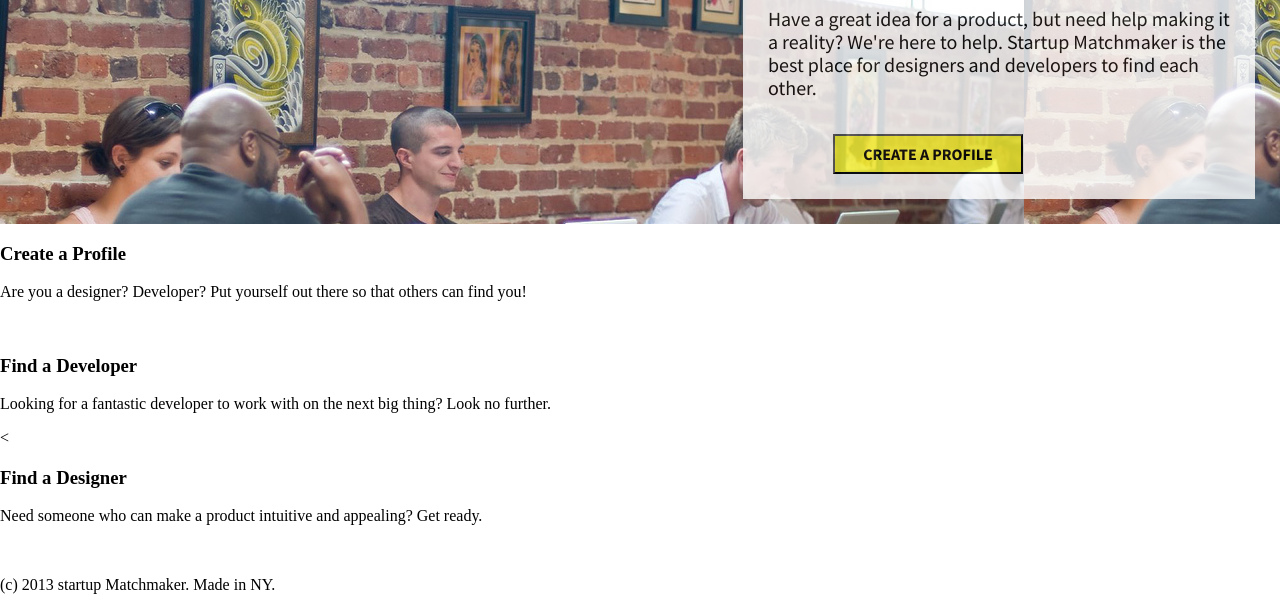
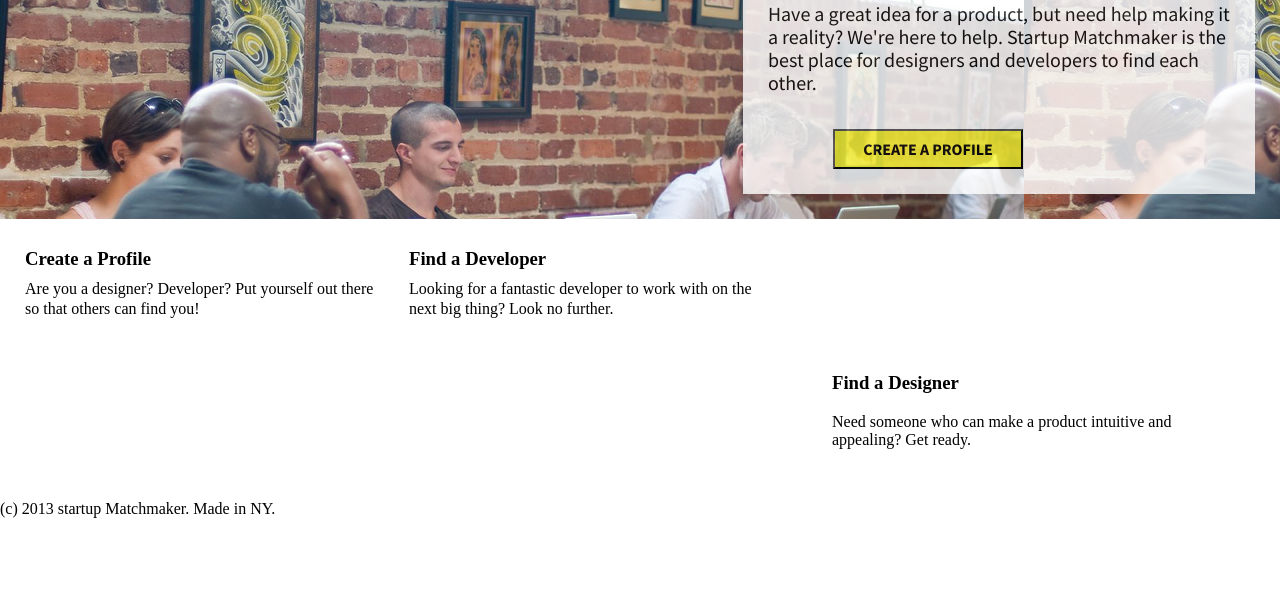
Before and after one commit to nebularrr/startup_matchmaker, a plain HTML site: page index.html in a window 1280 px wide. Shown: the part 242-852 px from the top of the page. After the commit the page ends 800 px from the top, so only its background shows below. Drawn offline with nearby package versions, Linux system fonts and the light colour scheme.

Commit message:
styling text

```diff
--- a/css/style.css
+++ b/css/style.css
@@ -7,7 +7,7 @@ body {
 
 header {
 	background-color: black;
-	height: 80px;
+	height: 80%;
 }
 
 header h1 {
@@ -23,6 +23,7 @@ header h1 {
 
 header nav {
 	float: right;
+	margin-top: .5%;
 
 }
 
@@ -115,6 +116,49 @@ a:visited {
 
 }
 
+.three-one {
+	float: left;
+	width: 30%;
+	margin-right: 2%;
+}
+
+.three-one h3 {
+	margin-left: 25px;
+	padding-top: 10px;
+	margin-bottom: 10px;
+}
+
+.three-one p {
+	margin-left: 25px;
+	line-height: 20px;
+	margin-top: 10px;
+}
+
+.three-two {
+	float: right;
+	position: relative;
+	left: -35%;
+	width: 30%;
+	margin-right: 5%;
+}
+.three-two h3 {
+	margin-left: 25px;
+	padding-top: 10px;
+	margin-bottom: 10px;
+}
+
+.three-two p {
+	margin-left: 25px;
+	line-height: 20px;
+	margin-top: 10px;
+}
+
+.three-three {
+	float: right;
+	width: 30%;
+	margin-right: 5%;
+}
+
 .clearfix::after {
   content: "";
   height: 0;
--- a/index.html
+++ b/index.html
@@ -37,7 +37,7 @@
 		</div>
 	</section>
 
-	<section class="three">
+	<section class="three clearfix">
 		<div class="three-one">
 			<h3>Create a Profile</h3>
 			<p>Are you a designer? Developer? Put yourself out there so that others can find you!</p>
@@ -46,7 +46,7 @@
 
 		<div class="three-two">
 			<h3>Find a Developer</h3>
-			<p>Looking for a fantastic developer to work with on the next big thing? Look no further.</p><
+			<p>Looking for a fantastic developer to work with on the next big thing? Look no further.</p>
 			<a href="">START YOUR SEARCH</a>
 		</div>
 
```
